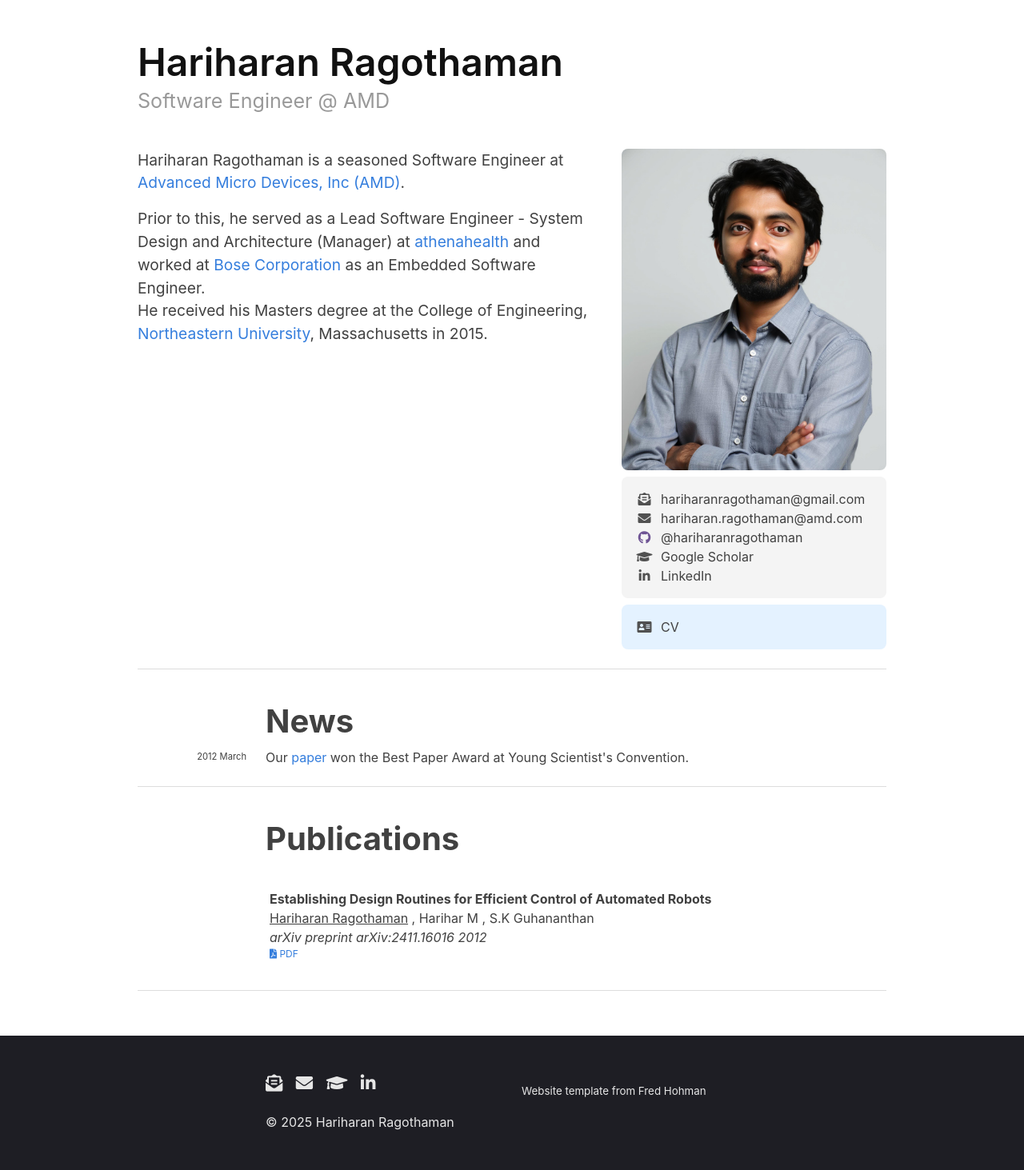
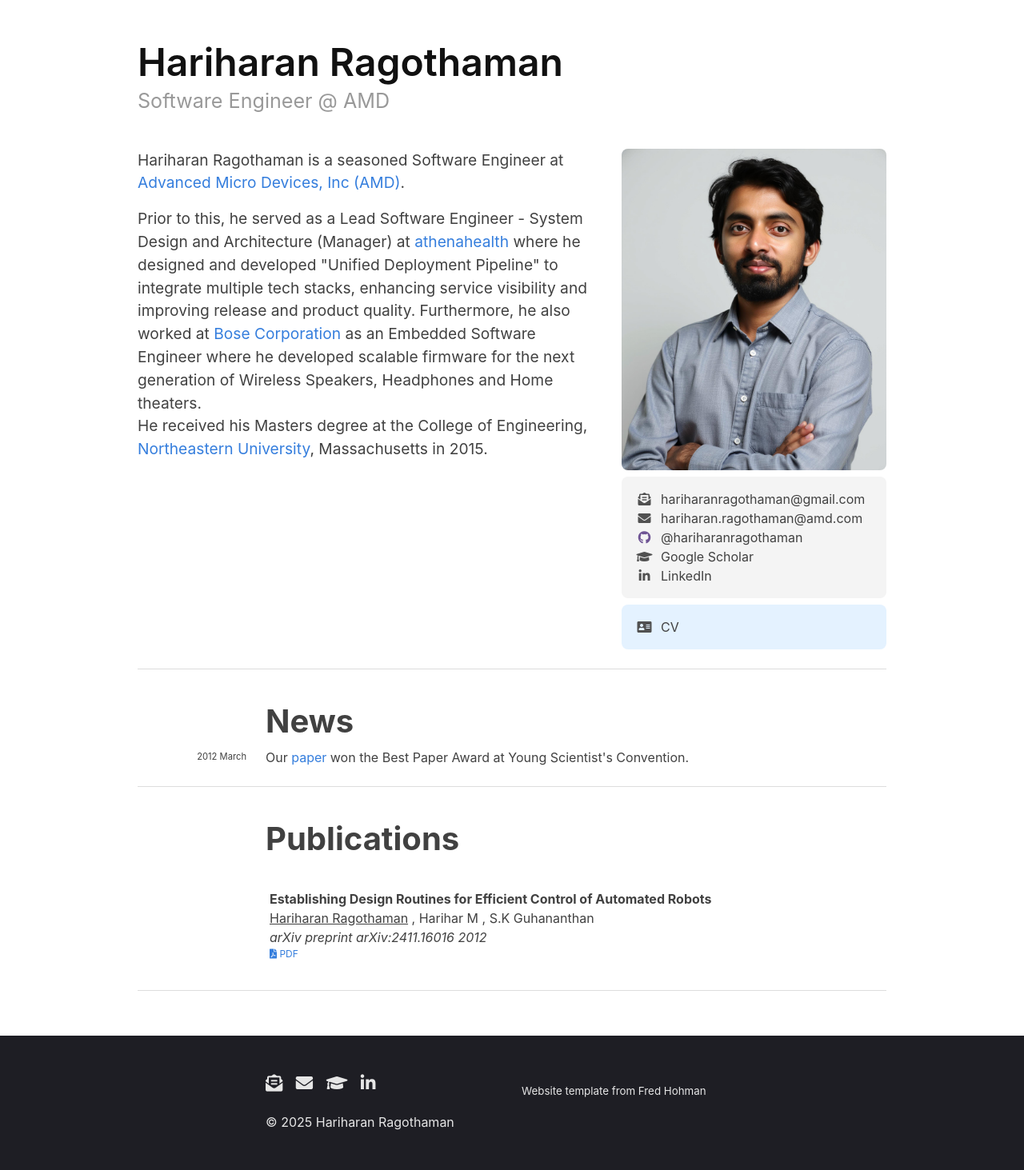
Before and after one commit to hariharanragothaman/hariharanragothaman.github.io, a Jekyll site: the page built from index.md, in a window 1280 px wide. Shown: the whole page at 80% size. Built offline with Jekyll 4.4.1, drawn with Linux system fonts in a browser that asks for light colours; nearby versions of some CDN libraries; some web fonts are replaced.

Commit message:
Polishes and Updates

```diff
--- a/index.md
+++ b/index.md
@@ -18,7 +18,7 @@ jsarr:
 	</div>
 	<div style="height: 1rem"></div>
 	<div>
-       Prior to this, he served as a Lead Software Engineer - System Design and Architecture (Manager) at <a href="https://www.athenahealth.com/">athenahealth</a>  and worked at <a href="https://www.bose.com/explore/music-at-home">Bose Corporation</a> as an Embedded Software Engineer.
+       Prior to this, he served as a Lead Software Engineer - System Design and Architecture (Manager) at <a href="https://www.athenahealth.com/">athenahealth</a>  where he designed and developed "Unified Deployment Pipeline" to integrate multiple tech stacks, enhancing service visibility and improving release and product quality. Furthermore, he also worked at <a href="https://www.bose.com/explore/music-at-home">Bose Corporation</a> as an Embedded Software Engineer where he developed scalable firmware for the next generation of Wireless Speakers, Headphones and Home theaters.
 	</div>
 	<div class="intro-left">
         He received his Masters degree at the College of Engineering, <a href="https://www.northeastern.edu/">Northeastern University</a>, Massachusetts in 2015.
```
